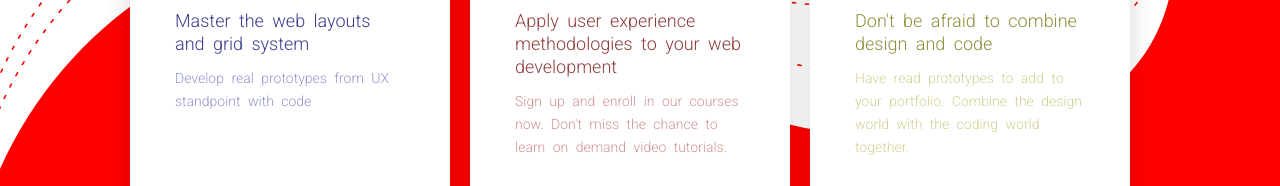
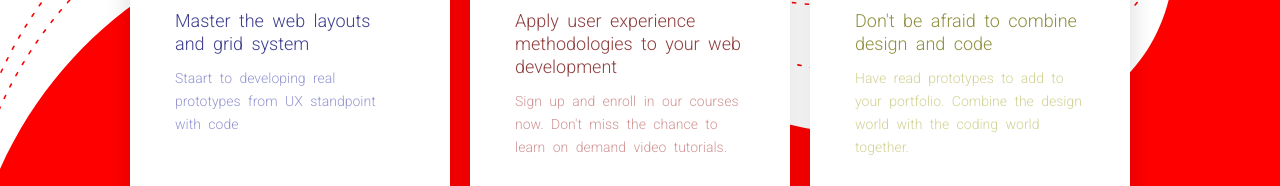
Before and after one commit to yamyem/Dynamic_Cards, a plain HTML site: page index.html in a window 1280 px wide. Shown: the part 274-460 px from the top of the page. Drawn offline with Linux system fonts and the light colour scheme.

```diff
--- a/index.html
+++ b/index.html
@@ -16,7 +16,7 @@
         <div class="card-body">
             <h1>Prototyping</h1>
             <h2>Master the web layouts and grid system</h2>
-            <p>Develop real prototypes from UX standpoint with code</p>
+            <p>Staart to developing real prototypes from UX standpoint with code</p>
         </div>
         <div class="card-button"><a class="explore" href="#">Explore Now<svg style="width:24px;height:24px"
             viewBox="0 0 24 24">
```
